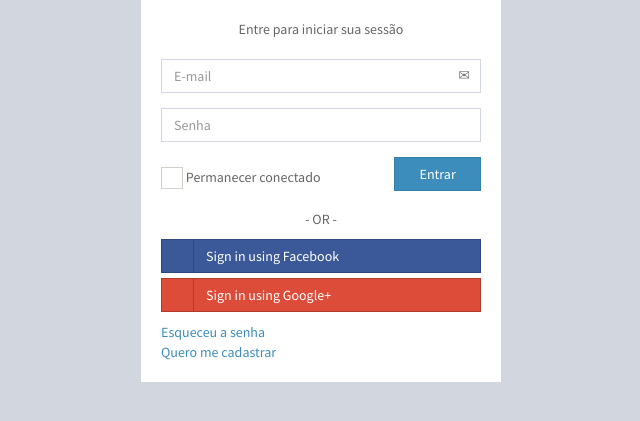
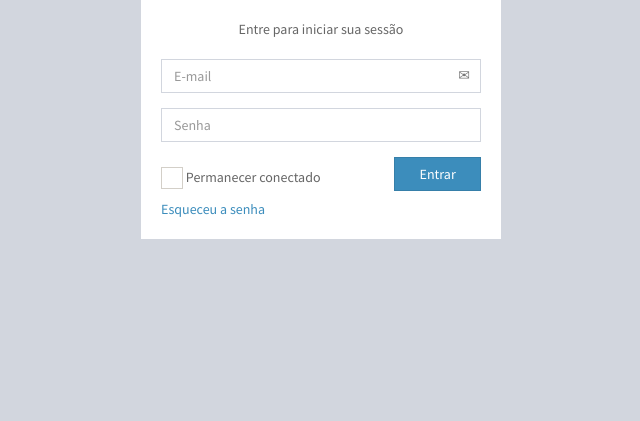
Before and after one commit to omartins-zs/sistema_youtube, a CodeIgniter app: the page made by application/views/pages/login.php in a window 1280 px wide. Shown: the part 166-587 px from the top of the page, without its empty margins (319-959 px from the left). Run offline with CodeIgniter, Linux system fonts and the light colour scheme; some web fonts are replaced.

Commit message:
Tirando Login com Rede Social

```diff
--- a/application/views/pages/login.php
+++ b/application/views/pages/login.php
@@ -60,17 +60,17 @@
 				</div>
 			</form>
 
-			<div class="social-auth-links text-center">
+			<!-- <div class="social-auth-links text-center">
 				<p>- OR -</p>
 				<a href="#" class="btn btn-block btn-social btn-facebook btn-flat"><i class="fa fa-facebook"></i> Sign in using
 					Facebook</a>
 				<a href="#" class="btn btn-block btn-social btn-google btn-flat"><i class="fa fa-google-plus"></i> Sign in using
 					Google+</a>
-			</div>
+			</div> -->
 			<!-- /.social-auth-links -->
 
 			<a href="#">Esqueceu a senha</a><br>
-			<a href="register.html" class="text-center">Quero me cadastrar</a>
+			<!-- <a href="register.html" class="text-center">Quero me cadastrar</a> -->
 
 		</div>
 		<!-- /.login-box-body -->
```
